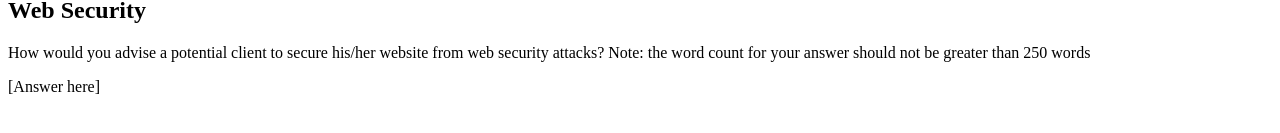
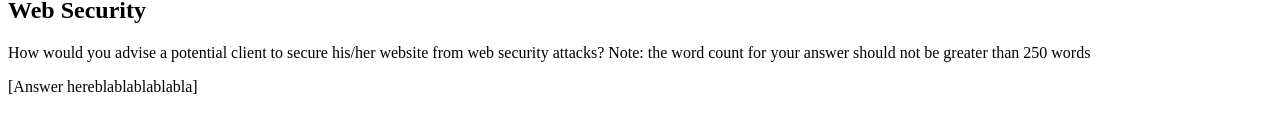
Before and after one commit to Noroff-FEU-Assignments/cross-course-project-DWNWND, a plain HTML site: page index.html in a window 1280 px wide. Shown: the part 121-254 px from the top of the page. Drawn offline with Linux system fonts and the light colour scheme.

Commit message:
Added index.html and folders for the CA

```diff
--- a/index.html
+++ b/index.html
@@ -8,6 +8,6 @@
     <p>Welcome to my first website.</p>
     <h2>Web Security</h2>
     <p id="web-security-question">How would you advise a potential client to secure his/her website from web security attacks? Note: the word count for your answer should not be greater than 250 words</p>
-    <p id="web-security-answer">[Answer here]</p>
+    <p id="web-security-answer">[Answer hereblablablablabla]</p>
   </body>
 </html>
```
